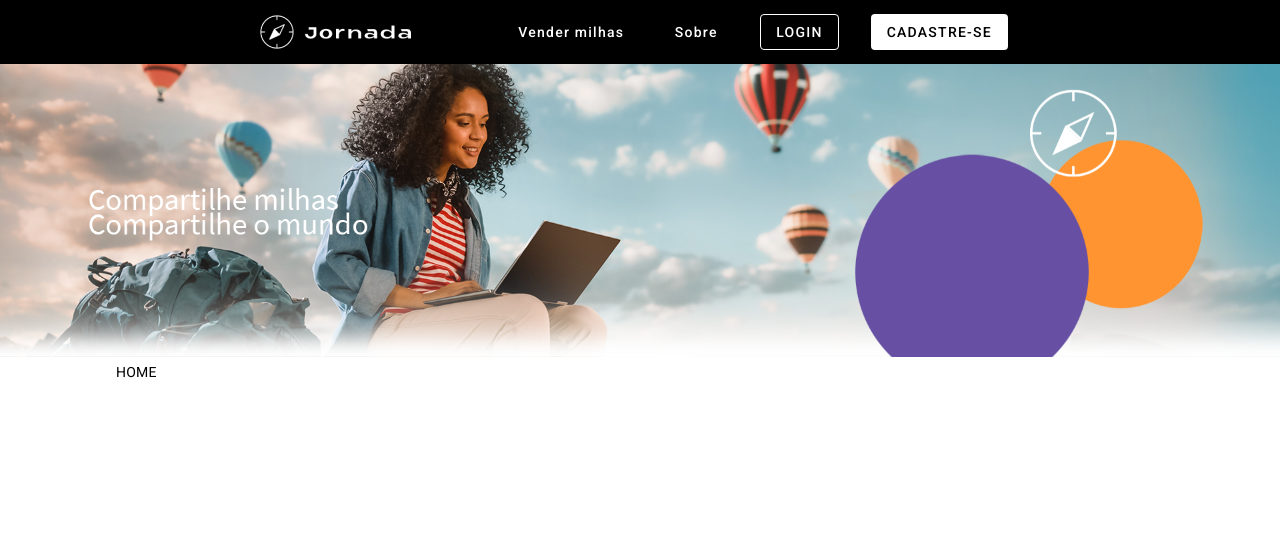
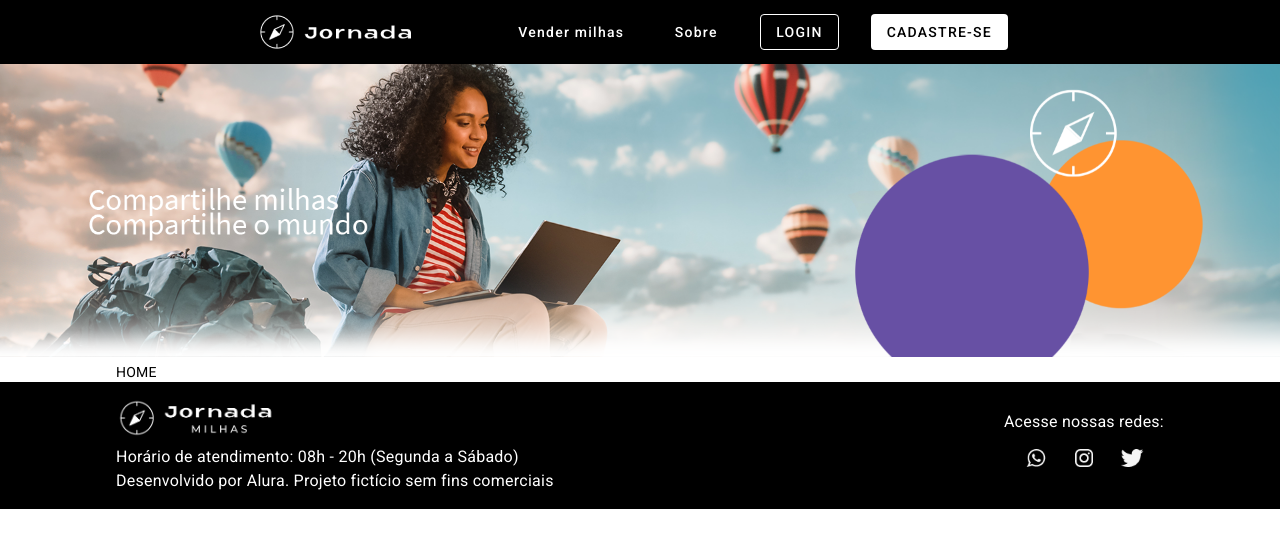
Before and after one commit to DennerOl/jornada-milhas-Angular, an Angular app in the folder jornada-milhas/: page / in a window 1280 px wide. Shown: the top 548 px of the page. Built offline with nearby package versions, Linux system fonts and the light colour scheme.

Commit message:
Criado o Footer

```diff
--- a/jornada-milhas/src/app/app.component.html
+++ b/jornada-milhas/src/app/app.component.html
@@ -1,2 +1,3 @@
 <app-header></app-header>
 <router-outlet></router-outlet>
+<app-footer></app-footer>
--- a/jornada-milhas/src/app/shared/footer/footer.component.html
+++ b/jornada-milhas/src/app/shared/footer/footer.component.html
@@ -1 +1,27 @@
-<p>footer works!</p>
+<footer class="app-footer">
+  <app-container>
+    <div class="inner">
+      <ul>
+        <li>
+          <img src="assets/imagens/logo-com-tagline.png" alt="" />
+        </li>
+        <li>Horário de atendimento: 08h - 20h (Segunda a Sábado)</li>
+        <li>Desenvolvido por Alura. Projeto fictício sem fins comerciais</li>
+      </ul>
+      <ul class="socials">
+        <li>Acesse nossas redes:</li>
+        <li>
+          <button mat-icon-button>
+            <img src="assets/icones/whatsapp.png" alt="Ícone do whatsapp" />
+          </button>
+          <button mat-icon-button>
+            <img src="assets/icones/instagram.png" alt="Ícone do instagram" />
+          </button>
+          <button mat-icon-button>
+            <img src="assets/icones/twitter.png" alt="Ícone do twitter" />
+          </button>
+        </li>
+      </ul>
+    </div>
+  </app-container>
+</footer>
--- a/jornada-milhas/src/app/shared/footer/footer.component.scss
+++ b/jornada-milhas/src/app/shared/footer/footer.component.scss
@@ -0,0 +1,25 @@
+.app-footer {
+  background-color: black;
+  color: white;
+  font-weight: 400;
+  font-size: 16px;
+  line-height: 24px;
+  .inner {
+    display: flex;
+    justify-content: space-between;
+    align-items: center;
+    img {
+      max-width: 100%;
+      max-height: 40px;
+    }
+    ul {
+      padding: 0;
+      list-style: none;
+      &.socials {
+        li {
+          text-align: center;
+        }
+      }
+    }
+  }
+}
```
